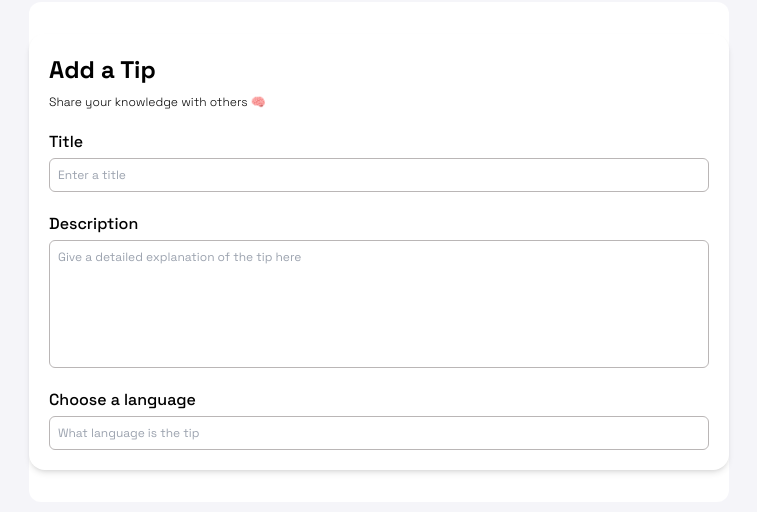
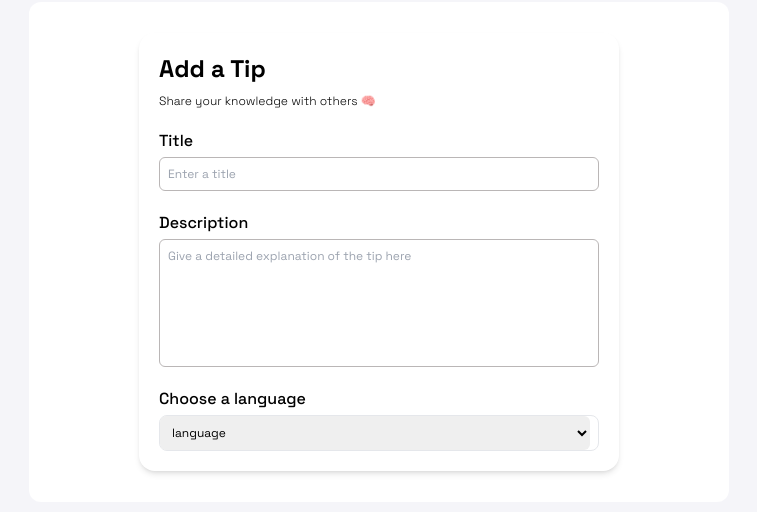
Before and after one commit to accamamuhammad/TipSearchApp, a React (Vite) app: page / in a window 1280 px wide. Shown: the part 148-660 px from the top of the page, without its empty margins (261-1018 px from the left). Built offline with nearby package versions, Linux system fonts and the light colour scheme.

Commit message:
form setup

```diff
--- a/src/components/Form.jsx
+++ b/src/components/Form.jsx
@@ -3,7 +3,7 @@ const Form = () => {
     "w-full border-[0.5px] p-2 text-black font-sgRegular text-xs rounded-md border-formStroke";
 
   return (
-    <section className="md:w-full w-[480px] h-fit p-5 gap-5 rounded-2xl shadow-md flex flex-col items-start justify-start">
+    <section className="sm:w-[480px] w-full h-fit p-5 gap-5 rounded-2xl shadow-md flex flex-col items-start justify-start">
       <div className="flex flex-col gap-2">
         <h1 className="font-sgBold text-2xl">Add a Tip</h1>
         <p className="font-sgLight text-xs">
@@ -36,12 +36,21 @@ const Form = () => {
         <label htmlFor="language" className="text-black font-sgMedium">
           Choose a language
         </label>
-        <input
-          type="text"
-          name="language"
-          placeholder="What language is the tip"
-          className={InputStyling}
-        />
+        <div className="w-full border pr-2 rounded-lg">
+          <select
+            name="language"
+            placeholder="What language is the tip"
+            className={`${InputStyling} ${"border-none"}`}
+          >
+            <option value="python">language</option>
+            <option value="python">python</option>
+            <option value="python">python</option>
+            <option value="python">python</option>
+            <option value="python">python</option>
+            <option value="python">python</option>
+            <option value="python">python</option>
+          </select>
+        </div>
       </div>
     </section>
   );
```
